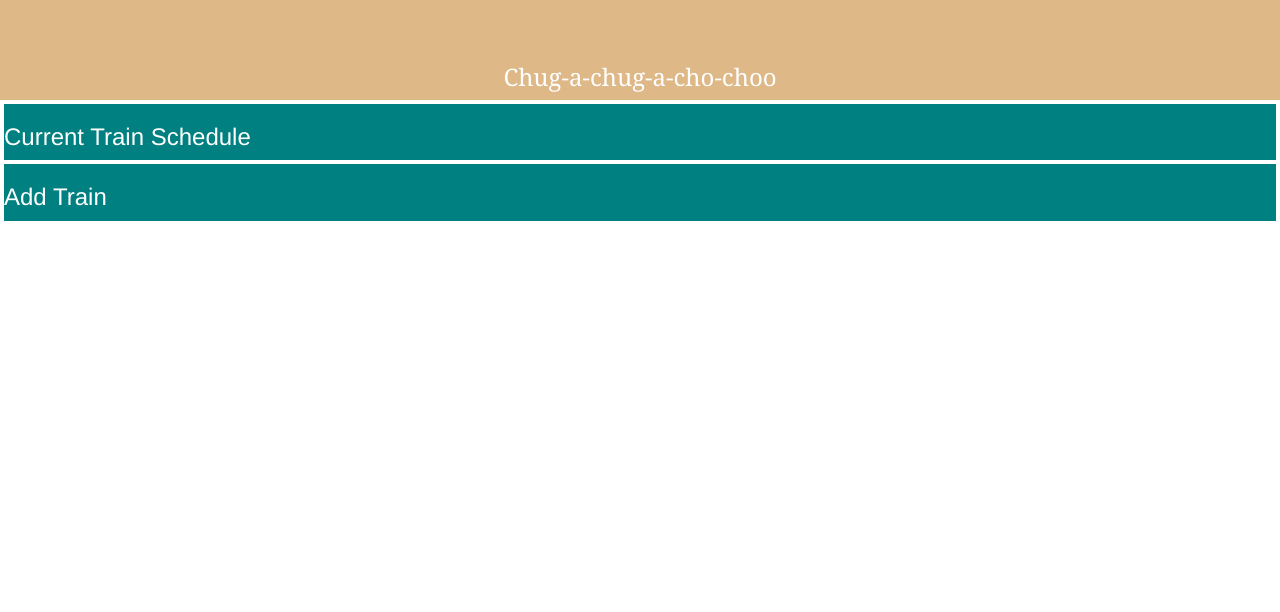
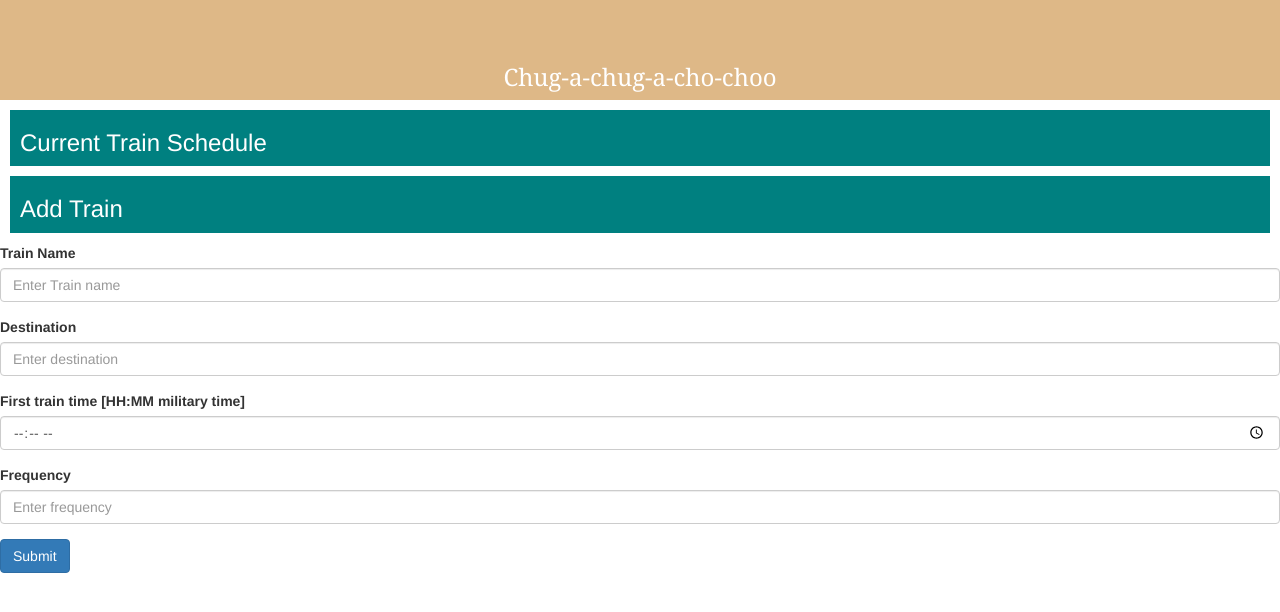
Before and after one commit to jgunderson819/train-scheduler, a plain HTML site: page index.html in a window 1280 px wide. Shown: the part 66-678 px from the top of the page. Drawn offline with nearby package versions, Linux system fonts and the light colour scheme.

Commit message:
Continue with html setup

```diff
--- a/assets/css/style.css
+++ b/assets/css/style.css
@@ -16,12 +16,13 @@ text-align: center;
 #trainSchedule {
 background-color: teal;
 color: white;
-margin: 4px;
+margin: 10px;
+padding-left: 10px;
 
 }
 #addTrain {
 background-color: teal;
 color: white;
-margin: 4px;
-
+margin: 10px;
+padding-left: 10px;
 }
--- a/assets/javascript/train.js
+++ b/assets/javascript/train.js
@@ -10,3 +10,6 @@ var firebaseConfig = {
   };
   // Initialize Firebase
   firebase.initializeApp(firebaseConfig);
+
+   // Create a variable to reference the database
+   var database = firebase.database();
--- a/index.html
+++ b/index.html
@@ -31,8 +31,28 @@
           <div id= "addTrain" class="row">
             <h3>Add Train</h3>
           </div>
+          <form action="/action_page.php">
+            <div class="form-group">
+              <label for="train">Train Name</label>
+              <input type="email" class="form-control" placeholder="Enter Train name" id="train">
+            </div>
+            <div class="form-group">
+              <label for="des">Destination</label>
+              <input type="destination" class="form-control" placeholder="Enter destination" id="pwd">
+            </div>
 
 
+            <div class="form-group">
+              <label for="time">First train time [HH:MM military time]</label>
+              <input type="time" class="form-control" placeholder="Enter time" id="email">
+            </div>
+            <div class="form-group">
+              <label for="frequency">Frequency</label>
+              <input type="frequency" class="form-control" placeholder="Enter frequency" id="Freq">
+            </div>
+
+            <button type="submit" class="btn btn-primary">Submit</button>
+          </form>
 
 
 
```
